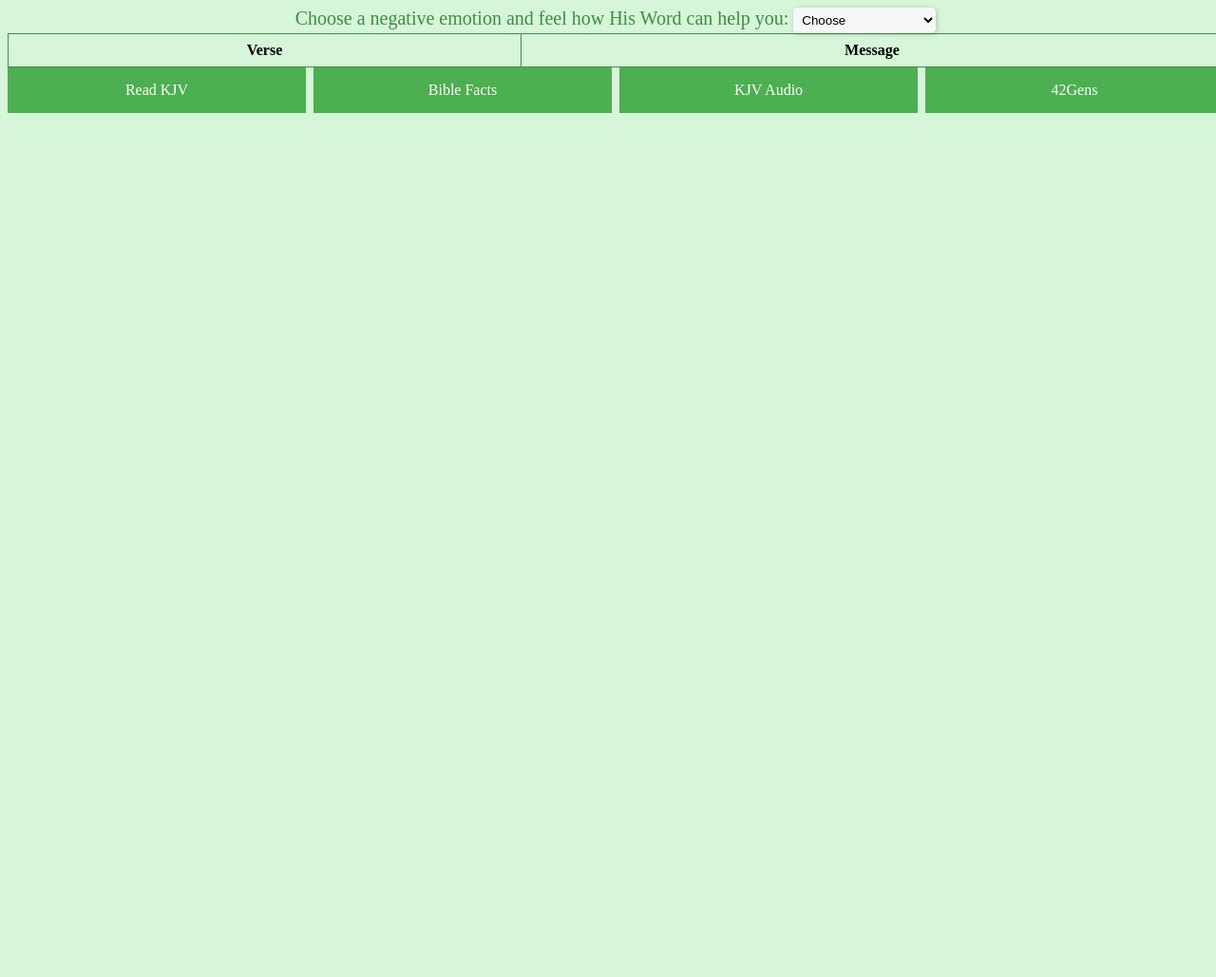
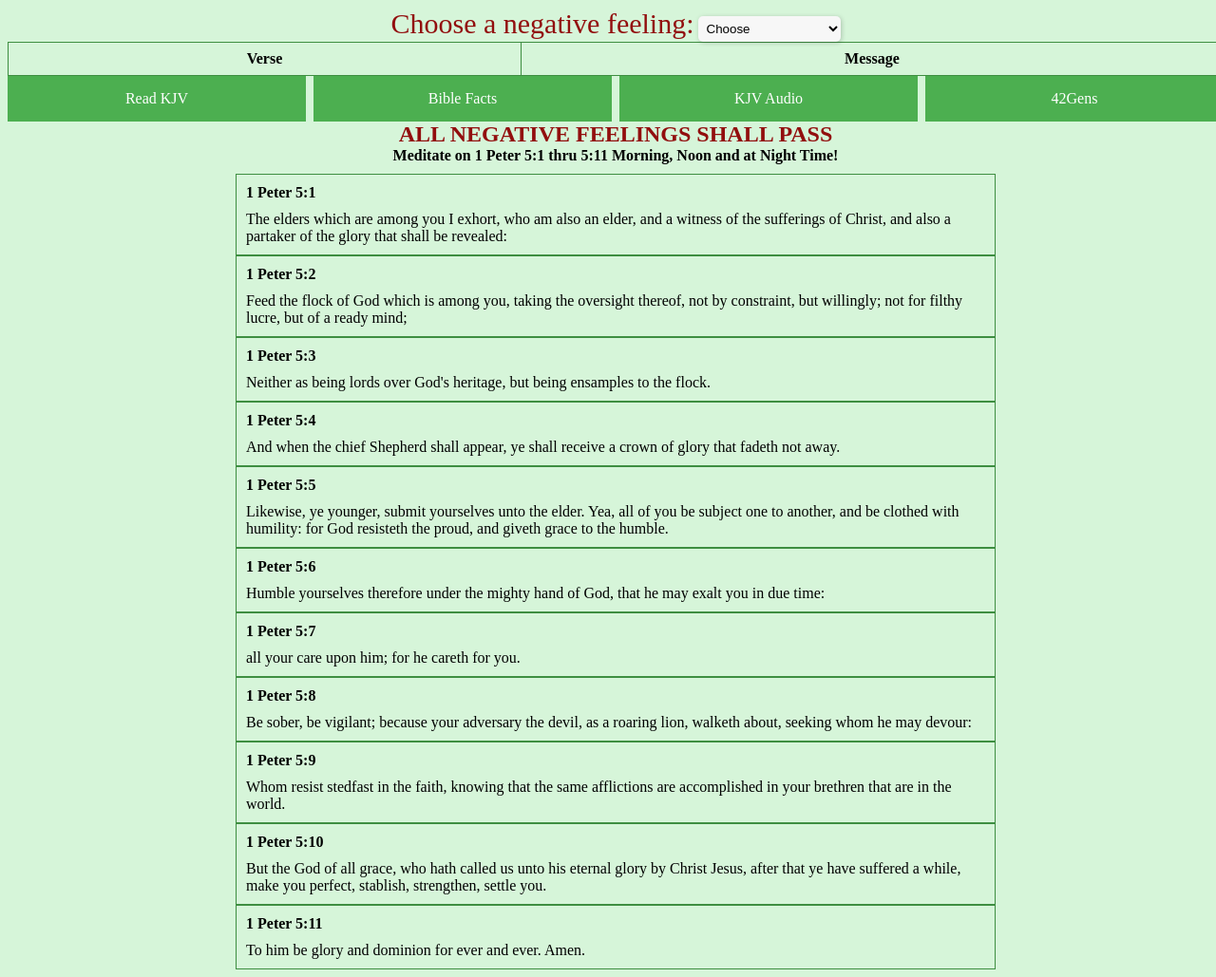
Before and after one commit to cjtijerina/kjv-fun, a plain HTML site: page index3.html in a window 1280 px wide. Shown: the whole page at 95% size. Before the commit the page ends 800 px from the top, so only its background shows below. Drawn offline with Linux system fonts and the light colour scheme.

Commit message:
Update index3.html

```diff
--- a/index3.html
+++ b/index3.html
@@ -7,7 +7,7 @@
 </head>
 <body>
 <!-- Create a dropdown list to allow the user to select a feeling -->
-<div style="text-align:center"><label style="color:#3e8e41;font-size:20px;" for="feelings">Choose a negative emotion and feel how His Word can help you:  </label>
+<div style="text-align:center"><label style="color:#920e0e;font-size:30px;" for="feelings">Choose a negative feeling:</label>
 
 <select id="feelings">
   <option value="Choose">Choose</option>
@@ -126,13 +126,106 @@
     .catch(error => console.log(error));
 </script>
 <nav class="container">
-	<a href="./index.html">Read KJV</a>
+	<a href="./index1.html">Read KJV</a>
 	<a href="./index2.html">Bible Facts</a>
-  	<a href="./index4.html">KJV Audio</a>
+  <a href="./index4.html">KJV Audio</a>
 	<a href="https://42gens.com/">42Gens</a>
 
   </nav>
 
+  <!DOCTYPE html>
+<html>
+<head>
+	<meta charset="UTF-8">
+	<title>Soft gray box with centered text</title>
+	<style>
+		.box {
+			background-color: #d6f5d9;
+			border: 1px solid #3e8e41;
+			padding: 10px;
+			margin: auto;
+			max-width: 800px;
+			text-align: left;
+		}
+
+		.box-header {
+			font-weight: bold;
+			margin-bottom: 10px;
+			text-align: left;
+		}
+
+		.box p {
+			text-align: left;
+			margin: 0;
+      margin-bottom: 30px;
+		}
+	</style>
+</head>
+<body>
+<div>  </div>
+
+<div style="text-align: center;" class="box-header">
+  <span style="color: #920e0e; font-size: 24px;">ALL NEGATIVE FEELINGS SHALL PASS</span>
+  <br>
+  <span style="font-size: 16px;">Meditate on 1 Peter 5:1 thru 5:11 Morning, Noon and at Night Time!</span>
+</div>
+
+<div class="box">
+  <div class="box-header">1 Peter 5:1</div>
+  <div class="box-content">The elders which are among you I exhort, who am also an elder, and a witness of the sufferings of Christ, and also a partaker of the glory that shall be revealed:</div>
+</div>
+
+
+  <div class="box">
+		<div class="box-header">1 Peter 5:2</div>
+		<div class="box-content">Feed the flock of God which is among you, taking the oversight thereof, not by constraint, but willingly; not for filthy lucre, but of a ready mind;</div>
+  </div>
+
+
+<div class="box">
+    <div class="box-header">1 Peter 5:3</div>
+		<div class="box-content">Neither as being lords over God's heritage, but being ensamples to the flock.</div>
+  </div>
+
+ <div class="box">
+    <div class="box-header">1 Peter 5:4</div>
+		<div class="box-content">And when the chief Shepherd shall appear, ye shall receive a crown of glory that fadeth not away.</div>
+  </div>
+
+ <div class="box">
+    <div class="box-header">1 Peter 5:5</div>
+		<div class="box-content">Likewise, ye younger, submit yourselves unto the elder. Yea, all of you be subject one to another, and be clothed with humility: for God resisteth the proud, and giveth grace to the humble.</div>
+  </div>
+
+<div class="box">
+    <div class="box-header">1 Peter 5:6</div>
+		<div class="box-content">Humble yourselves therefore under the mighty hand of God, that he may exalt you in due time:</div>
+  </div>
+
+<div class="box">
+    <div class="box-header">1 Peter 5:7</div>
+		<div class="box-content">all your care upon him; for he careth for you.</div>
+  </div>
+
+    <div class="box">
+    <div class="box-header">1 Peter 5:8</div>
+		<div class="box-content">Be sober, be vigilant; because your adversary the devil, as a roaring lion, walketh about, seeking whom he may devour:</div>
+  </div>
+
+<div class="box">
+    <div class="box-header">1 Peter 5:9</div>
+    <div class="box-content">Whom resist stedfast in the faith, knowing that the same afflictions are accomplished in your brethren that are in the world.</div>
+  </div>
+
+<div class="box">
+    <div class="box-header">1 Peter 5:10</div>
+    <div class="box-content">But the God of all grace, who hath called us unto his eternal glory by Christ Jesus, after that ye have suffered a while, make you perfect, stablish, strengthen, settle you.</div>
+  </div>
+
+<div class="box">
+    <div class="box-header">1 Peter 5:11</div>
+    <div class="box-content">To him be glory and dominion for ever and ever. Amen.</div>
+</div>
 
 </body>
 </html>
```
